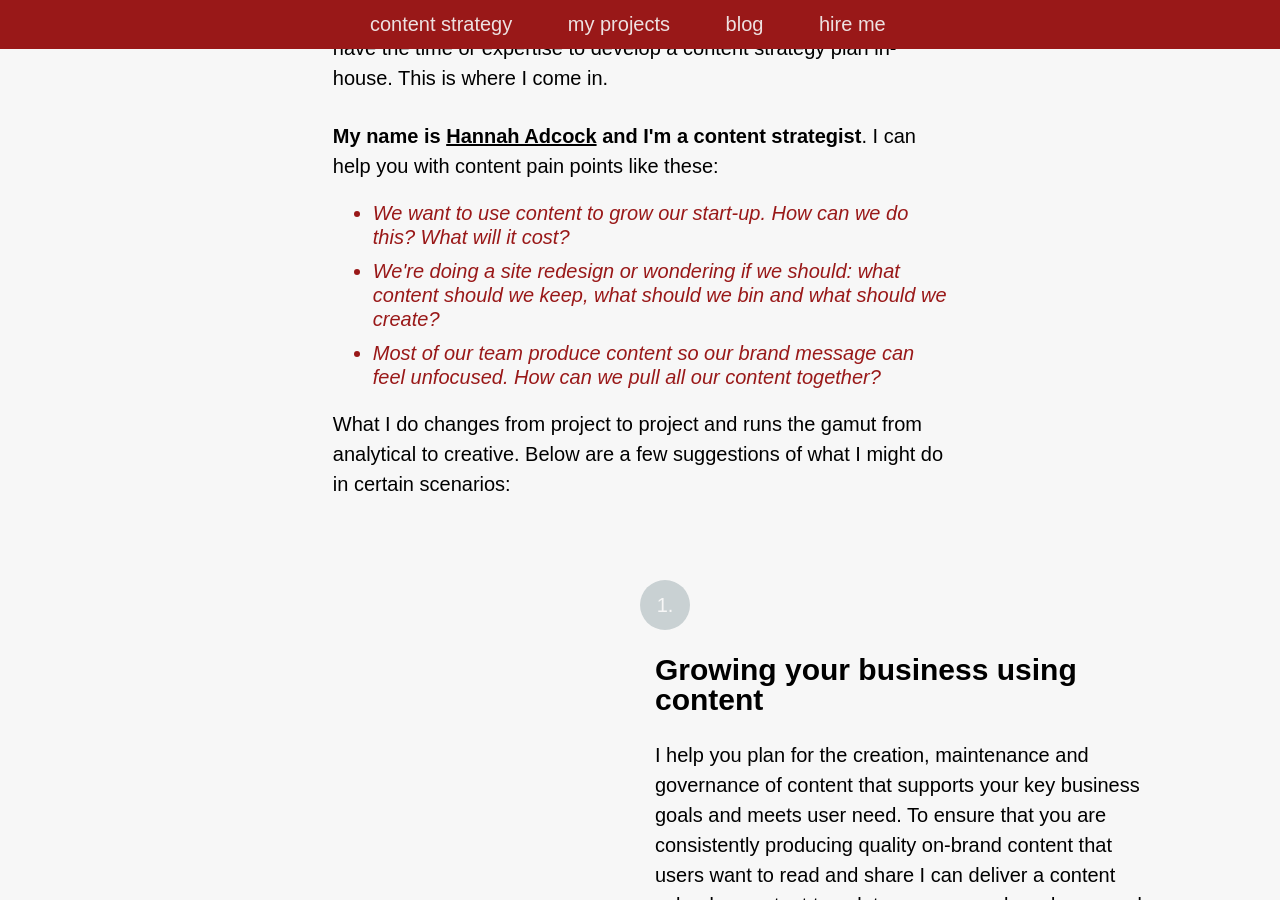
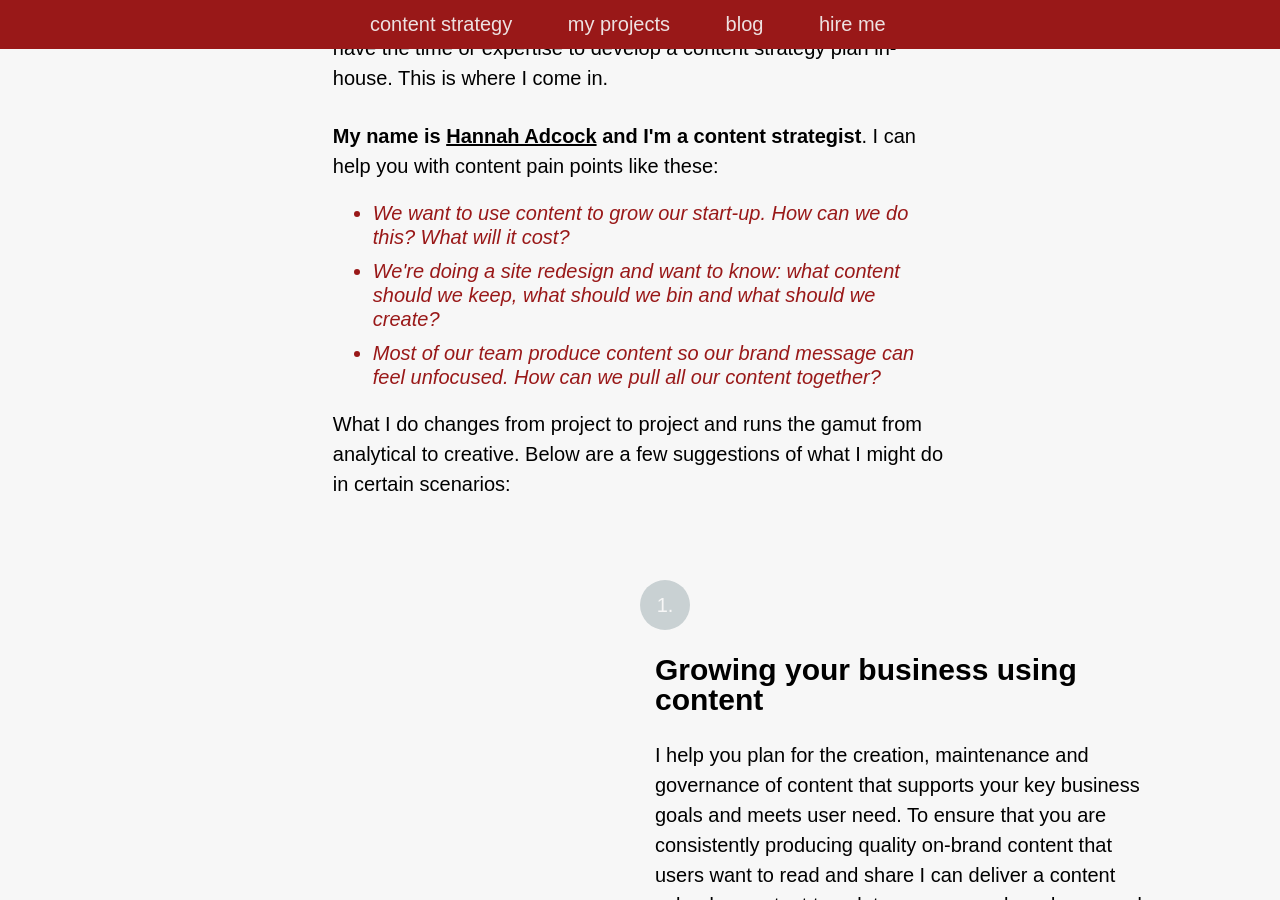
Before and after one commit to smokingpun/smokingpun.github.io, a Jekyll site: the page built from index.html, in a window 1280 px wide and 900 px high, scrolled down 737 px. Built offline with Jekyll 4.4.1, drawn with Linux system fonts in a browser that asks for light colours; nearby versions of some CDN libraries; Markdown is read by kramdown in place of the engine named in the settings.

Commit message:
revise problem copy

```diff
--- a/_layouts/homepage.html
+++ b/_layouts/homepage.html
@@ -44,7 +44,7 @@
 
         <ul class="your_problem_list">
            <li class="your_problem_copy"><i>We want to use content to grow our start-up. How can we do this? What will it cost?</i></li>
-          <li class="your_problem_copy"><i>We're doing a site redesign or wondering if we should: what content should we keep, what should we bin and what should we create?</i></li>
+          <li class="your_problem_copy"><i>We're doing a site redesign and want to know: what content should we keep, what should we bin and what should we create?</i></li>
           <li class="your_problem_copy"><i>Most of our team produce content so our brand message can feel unfocused. How can we pull all our content together?</i></li>
         </ul>
 
```
